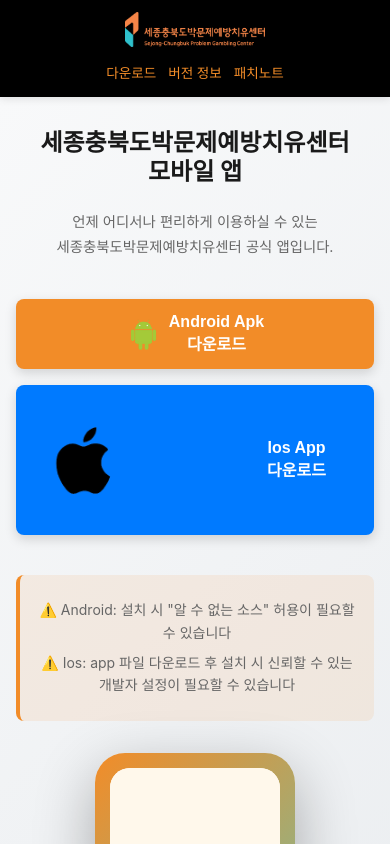
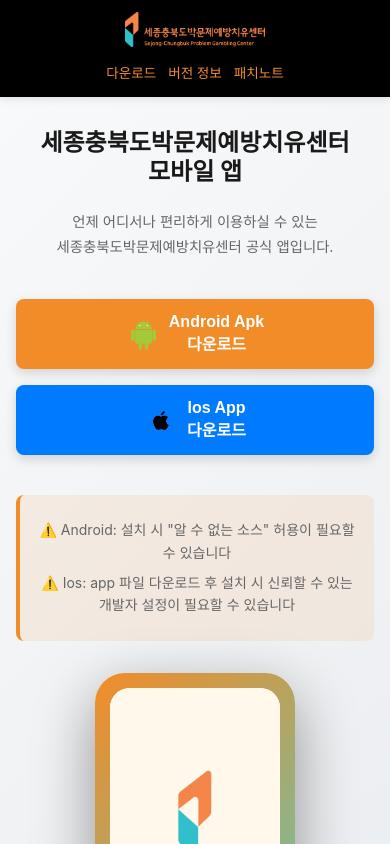
Before and after one commit to wkp48/scc_app_site, a React (Vite) app: page / in a window 390 px wide. Shown: the top 844 px of the page. Built offline with nearby package versions, Linux system fonts and the light colour scheme.

Commit message:
앱 서명 추가

```diff
--- a/src/components/Hero.css
+++ b/src/components/Hero.css
@@ -133,7 +133,7 @@
   background: linear-gradient(135deg, var(--primary-color), var(--secondary-color));
   border-radius: 30px;
   padding: 15px;
-  box-shadow: 0 20px 60px rgba(0, 0, 0, 0.3);
+  box-shadow: 0 20px 60px rgba(0, 0, 0, 0.4);
   position: relative;
 }
 
@@ -211,6 +211,18 @@
     justify-content: center;
   }
 
+  .download-btn.ios-btn {
+    gap: 0.5rem;
+    justify-content: center;
+    padding-left: 2rem;
+    padding-right: 2rem;
+  }
+
+  .ios-btn-text {
+    margin-left: 0;
+    margin-right: 0;
+  }
+
   .phone-mockup {
     width: 200px;
     height: 400px;
@@ -241,18 +253,19 @@
   }
 
   .download-btn.ios-btn .btn-icon {
-    width: 122px;
-    height: 122px;
+    width: 35px;
+    height: 35px;
   }
 
   .download-btn.ios-btn {
-    gap: 0.2rem;
-    justify-content: flex-start;
-    padding-left: 0.5rem;
+    gap: 0.5rem !important;
+    justify-content: center !important;
+    padding-left: 1.5rem !important;
+    padding-right: 1.5rem !important;
   }
 
   .ios-btn-text {
-    margin-left: auto;
-    margin-right: 1.5rem;
+    margin-left: 0 !important;
+    margin-right: 0 !important;
   }
 }
--- a/src/data/patchNotes.json
+++ b/src/data/patchNotes.json
@@ -1,4 +1,12 @@
 [
+  {
+    "version": "0.9.2",
+    "date": "2025-12-04",
+    "type": "beta",
+    "changes": [
+      "앱 서명 추가"
+    ]
+  },
   {
     "version": "0.9.1",
     "date": "2025-12-04",
--- a/src/data/versionInfo.json
+++ b/src/data/versionInfo.json
@@ -1,5 +1,5 @@
 {
-  "currentVersion": "0.9.1",
+  "currentVersion": "0.9.2",
   "releaseDate": "2025-12-04",
   "fileSize": "48.5 MB",
   "minAndroidVersion": "Android 6.0 (API 23) 이상",
```
Also changed, not shown: 2 other files (tests, documents, lock files or other folders).
